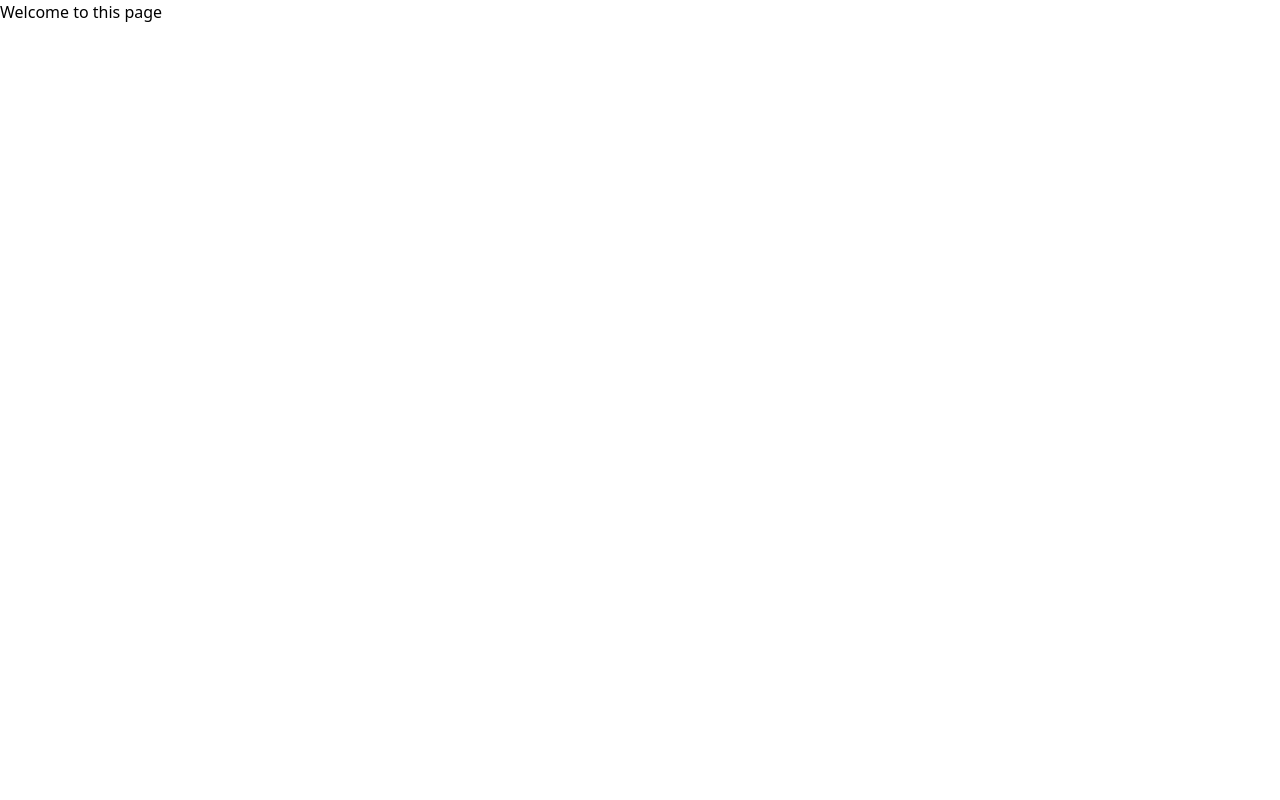
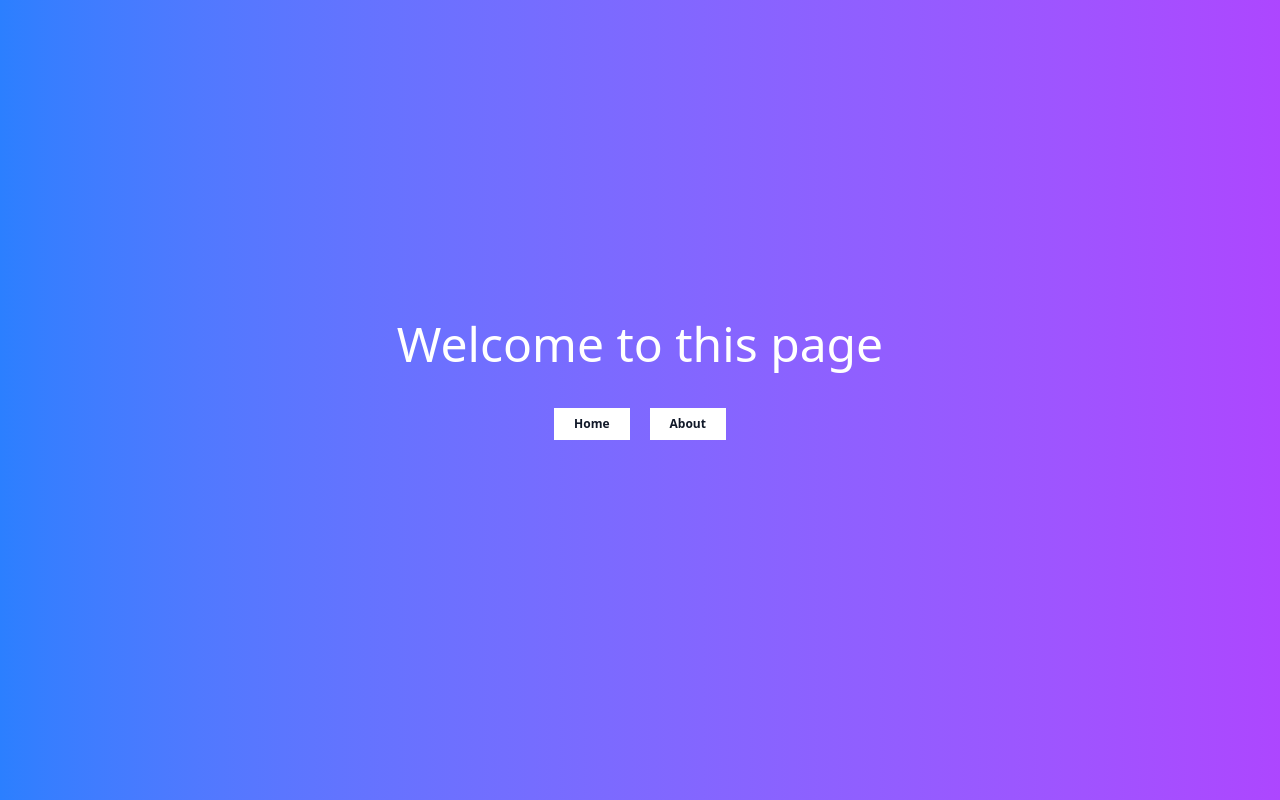
Before and after one commit to poseitutu10/alx-project-0x02-setup, a Next.js app in the folder alx-project-0x02/: page / in a window 1280 px wide. Built offline with nearby package versions, Linux system fonts and the light colour scheme.

Commit message:
routing introduced

```diff
--- a/alx-project-0x02/components/layout/Header.tsx
+++ b/alx-project-0x02/components/layout/Header.tsx
@@ -1,8 +1,18 @@
+import Link from "next/link";
+
 const Header: React.FC = () => {
   return (
-    <>
-
-    </>
+    <header className="bg-blue-600 text-white py-4 px-20 flex justify-between">
+      <h2>
+        <Link href={`/`}>Phinehas</Link>
+      </h2>
+      <nav>
+        <ul className="space-x-5">
+          <Link href={`/home`}>Home</Link>
+          <Link href={`/about`}>About</Link>
+        </ul>
+      </nav>
+    </header>
   )
 }
 
--- /dev/null
+++ b/alx-project-0x02/pages/about.tsx
@@ -0,0 +1,9 @@
+const About: React.FC = () => {
+  return(
+    <>
+      <h1>Hey! This is my about page</h1>
+    </>
+  )
+}
+
+export default About;
--- /dev/null
+++ b/alx-project-0x02/pages/home.tsx
@@ -0,0 +1,13 @@
+import Header from "@/components/layout/Header"
+
+
+const Home: React.FC = () => {
+  return (
+    <>
+    <Header />
+      <h1>Hey! This is the home page</h1>
+    </>
+  )
+}
+
+export default Home
--- a/alx-project-0x02/pages/index.tsx
+++ b/alx-project-0x02/pages/index.tsx
@@ -1,11 +1,26 @@
+import Link from "next/link";
 
+const Main: React.FC = () => {
+  return (
+    <div className="flex justify-center items-center w-full h-screen bg-gradient-to-r from-blue-500 to-purple-500">
+      <div className="text-white">
+        <h2 className="text-5xl">Welcome to this page</h2>
+        <div className="button flex justify-center gap-5 my-10">
+          <Link href={`/home`}>
+            {" "}
+            <button className="bg-white text-gray-900 text-xs font-semibold px-5 py-2">
+              Home
+            </button>
+          </Link>
+          <Link href={`/about`}>
+            <button className="bg-white text-gray-900 text-xs font-semibold px-5 py-2">
+              About
+            </button>
+          </Link>
+        </div>
+      </div>
+    </div>
+  );
+};
 
-const Home: React.FC = () => {
-  return (
-    <div>
-      <h2>Welcome to this page</h2>
-    </div>
-  )
-}
-
-export default Home;
+export default Main;
```
